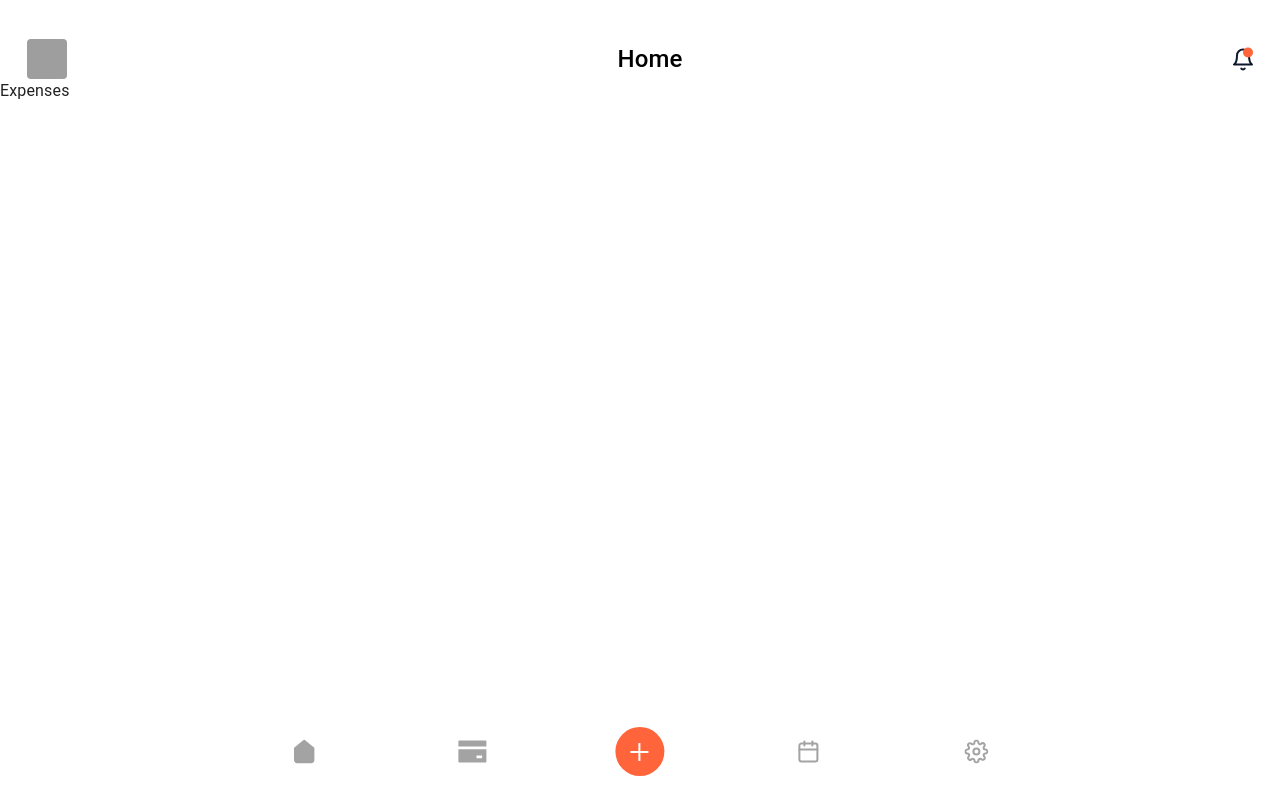
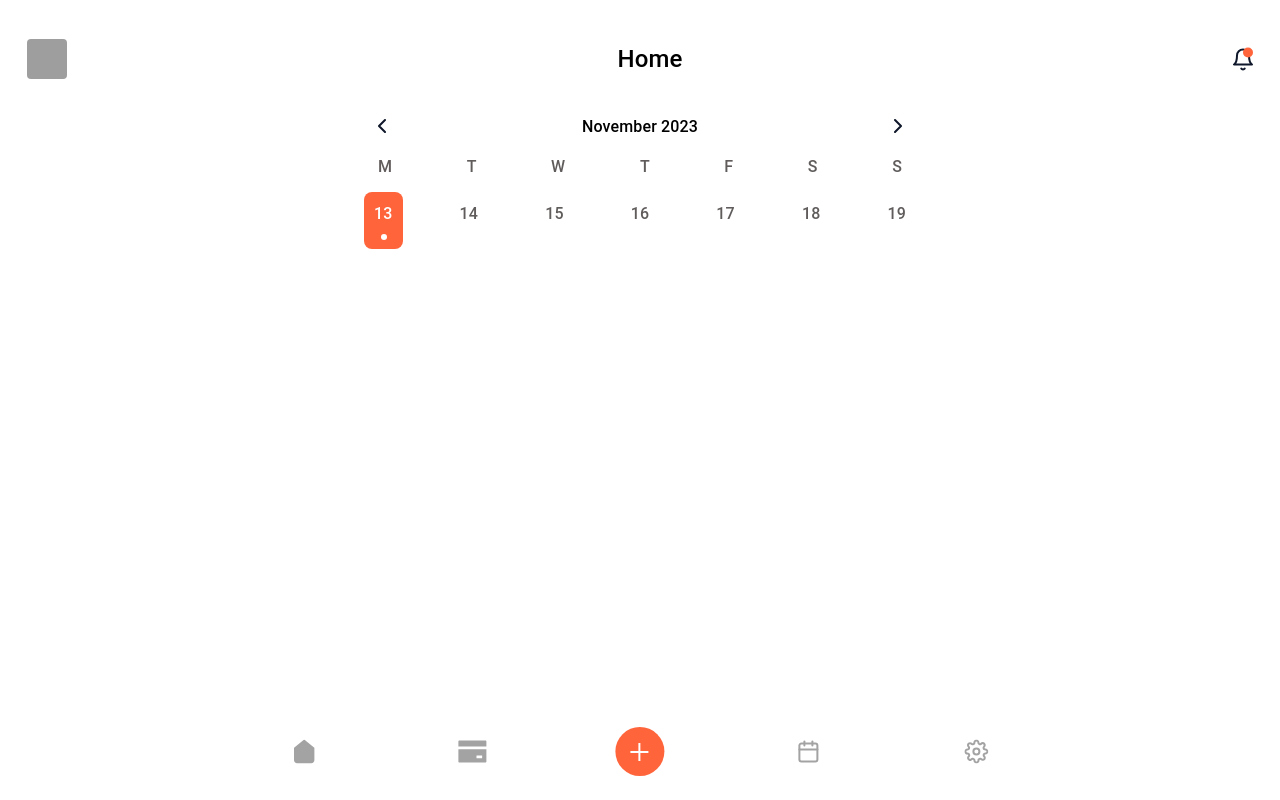
Before and after one commit to izzipizzi/budget-app, a React (Create React App) app: page /expenses in a window 1280 px wide. Built offline with nearby package versions, Linux system fonts and the light colour scheme; grey boxes are pictures that could not be loaded; what chartjs-plugin-datalabels, chartjs-plugin-zoom would draw is missing.

Commit message:
add calendar week day picker section

```diff
--- a/package.json
+++ b/package.json
@@ -15,6 +15,7 @@
     "@types/react-dom": "^18.2.15",
     "chartjs-plugin-datalabels": "^2.2.0",
     "chartjs-plugin-zoom": "^2.0.1",
+    "date-fns": "^2.30.0",
     "react": "^18.2.0",
     "react-app-rewired": "^2.2.1",
     "react-chartjs-2": "^5.2.0",
--- /dev/null
+++ b/src/pages/Expenses/CalendarDayPicker/CalendarDayPicker.tsx
@@ -0,0 +1,174 @@
+import React, { useState } from 'react';
+import {
+  addDays,
+  addMonths,
+  addWeeks,
+  format,
+  getWeek, isSameDay,
+  lastDayOfWeek,
+  startOfWeek,
+  subMonths,
+  subWeeks,
+} from 'date-fns';
+import { Box, IconButton, Stack, Typography } from '@mui/material';
+
+import { ReactComponent as LeftArrowIcon } from '@images/svg/arrow-left.svg';
+import { ReactComponent as RightArrowIcon } from '@images/svg/arrow-right.svg';
+
+const CalendarDayPicker = () => {
+
+  const [ currentMonth, setCurrentMonth ] = useState(new Date());
+  const [ currentWeek, setCurrentWeek ] = useState(getWeek(currentMonth));
+  const [ selectedDate, setSelectedDate ] = useState(new Date());
+
+  const changeMonthHandle = (btnType: string) => {
+    if (btnType === 'prev') {
+      setCurrentMonth(subMonths(currentMonth, 1));
+    }
+    if (btnType === 'next') {
+      setCurrentMonth(addMonths(currentMonth, 1));
+    }
+  };
+
+  const changeWeekHandle = (btnType: string) => {
+    if (btnType === 'prev') {
+      setCurrentMonth(subWeeks(currentMonth, 1));
+      setCurrentWeek(getWeek(subWeeks(currentMonth, 1)));
+    }
+    if (btnType === 'next') {
+      setCurrentMonth(addWeeks(currentMonth, 1));
+      setCurrentWeek(getWeek(addWeeks(currentMonth, 1)));
+    }
+  };
+
+  const onDateClickHandle = (day: Date, dayStr: string) => {
+    setSelectedDate(day);
+    // showDetailsHandle(dayStr);
+  };
+
+  const renderDays = () => {
+    const dateFormat = 'EEEEE';
+    const days = [];
+    const startDate = startOfWeek(currentMonth, { weekStartsOn: 1 });
+    for (let i = 0; i < 7; i++) {
+      days.push(
+        <Typography variant="dayName" key={i}>
+          {format(addDays(startDate, i), dateFormat)}
+        </Typography>,
+      );
+    }
+    return (
+      <Stack
+        direction="row"
+        justifyContent="space-between"
+        alignItems="center"
+        sx={{ width: '100%', px: '14px', mt: '16px' }}>
+        {days}
+      </Stack>
+    );
+  };
+
+  const renderCells = () => {
+    const startDate = startOfWeek(currentMonth, { weekStartsOn: 1 });
+    const endDate = lastDayOfWeek(currentMonth, { weekStartsOn: 1 });
+    const dateFormat = 'd';
+    const rows = [];
+    let days = [];
+    let day = startDate;
+    let formattedDate = '';
+    while (day <= endDate) {
+      for (let i = 0; i < 7; i++) {
+        formattedDate = format(day, dateFormat);
+        const cloneDay = day;
+        days.push(
+          <Box
+            className={`dayCell ${
+              isSameDay(day, new Date())
+                ? 'today'
+                : isSameDay(day, selectedDate)
+                  ? 'selected'
+                  : ''
+            }`}
+            key={day.toString()}
+            onClick={() => {
+              const dayStr = format(cloneDay, 'ccc dd MMM yy');
+              onDateClickHandle(cloneDay, dayStr);
+            }}
+          >
+            <Typography variant="dayName">{formattedDate}</Typography>
+          </Box>,
+        );
+        day = addDays(day, 1);
+      }
+
+      rows.push(
+        <Stack
+          direction="row"
+          justifyContent="space-between"
+          alignItems="center"
+          sx={{
+            width: '100%',
+            mt: '16px',
+            '& .dayCell': {
+              display: 'flex',
+              height: '57px',
+              padding: '12px 10px 9px 10px',
+              flexDirection: 'column',
+              justifyContent: 'flex-start',
+              alignItems: 'center',
+              borderRadius: '8px',
+              position: 'relative',
+            },
+            '& .selected,.today': {
+              backgroundColor: '#FF643B',
+              '& ::before': {
+                transform: 'translateX(-50 %)',
+                borderRadius: '100%',
+                position: 'absolute',
+                background: '#FFFFFF',
+                bottom: '9px',
+                height: '6px',
+                content: '""',
+                width: '6px',
+                right: '15.5px',
+              },
+              '& .MuiTypography-dayName': {
+                color: '#FFFFFF',
+              },
+            },
+          }}>
+          {days}
+        </Stack>,
+      );
+      days = [];
+    }
+    return (
+      <>{rows}</>
+    );
+  };
+
+  return (
+    <Stack
+      direction="column"
+      justifyContent="center"
+      alignItems="center"
+      sx={{ mt: '32px' }}>
+      <Stack
+        direction="row"
+        justifyContent="space-between"
+        alignItems="center"
+        sx={{ width: '100%', px: '6px' }}>
+        <IconButton onClick={() => changeWeekHandle('prev')}>
+          <LeftArrowIcon/>
+        </IconButton>
+        <Typography variant={'calendarWeek'}>{format(currentMonth, 'MMMM yyyy')}</Typography>
+        <IconButton onClick={() => changeWeekHandle('next')}>
+          <RightArrowIcon/>
+        </IconButton>
+      </Stack>
+      {renderDays()}
+      {renderCells()}
+    </Stack>
+  );
+};
+export default CalendarDayPicker;
--- a/src/pages/Expenses/Expenses.tsx
+++ b/src/pages/Expenses/Expenses.tsx
@@ -1,10 +1,14 @@
+import { Container } from '@mui/material';
 import React from 'react';
+import CalendarDayPicker from '@pages/Expenses/CalendarDayPicker/CalendarDayPicker';
 
 const Expenses = () => {
   return (
-    <div className="Wallet">
-            Expenses
-    </div>
+    <Container maxWidth="sm" sx={{
+      px: '27px',
+    }}>
+      <CalendarDayPicker/>
+    </Container>
   );
 };
 
--- a/src/theme/index.ts
+++ b/src/theme/index.ts
@@ -68,5 +68,19 @@ export const defaultTheme = createTheme({
       lineHeight: 'normal',
       color:'#2BB272',
     },
+    calendarWeek: {
+      fontSize:  '16px',
+      fontStyle: 'normal',
+      fontWeight: 500,
+      lineHeight: 'normal',
+      color:'#000000',
+    },
+    dayName: {
+      fontSize:  '16px',
+      fontStyle: 'normal',
+      fontWeight: 500,
+      lineHeight: 'normal',
+      color:'#615C5C',
+    },
   },
 });
--- a/src/theme/theme.d.ts
+++ b/src/theme/theme.d.ts
@@ -10,6 +10,8 @@ declare module '@mui/material/styles' {
         expandBtbText: React.CSSProperties;
         userName: React.CSSProperties;
         greenAmount: React.CSSProperties;
+        calendarWeek: React.CSSProperties;
+        dayName: React.CSSProperties;
     }
 
     // allow configuration using `createTheme`
@@ -23,6 +25,8 @@ declare module '@mui/material/styles' {
         expandBtbText?: React.CSSProperties;
         userName?: React.CSSProperties;
         greenAmount?: React.CSSProperties;
+        calendarWeek?: React.CSSProperties;
+        dayName?: React.CSSProperties;
     }
 }
 
@@ -38,5 +42,7 @@ declare module '@mui/material/Typography' {
         expandBtbText: true;
         userName: true;
         greenAmount: true;
+        calendarWeek: true;
+        dayName: true;
     }
 }
```
Also changed, not shown: 1 other file (tests, documents, lock files or other folders).
